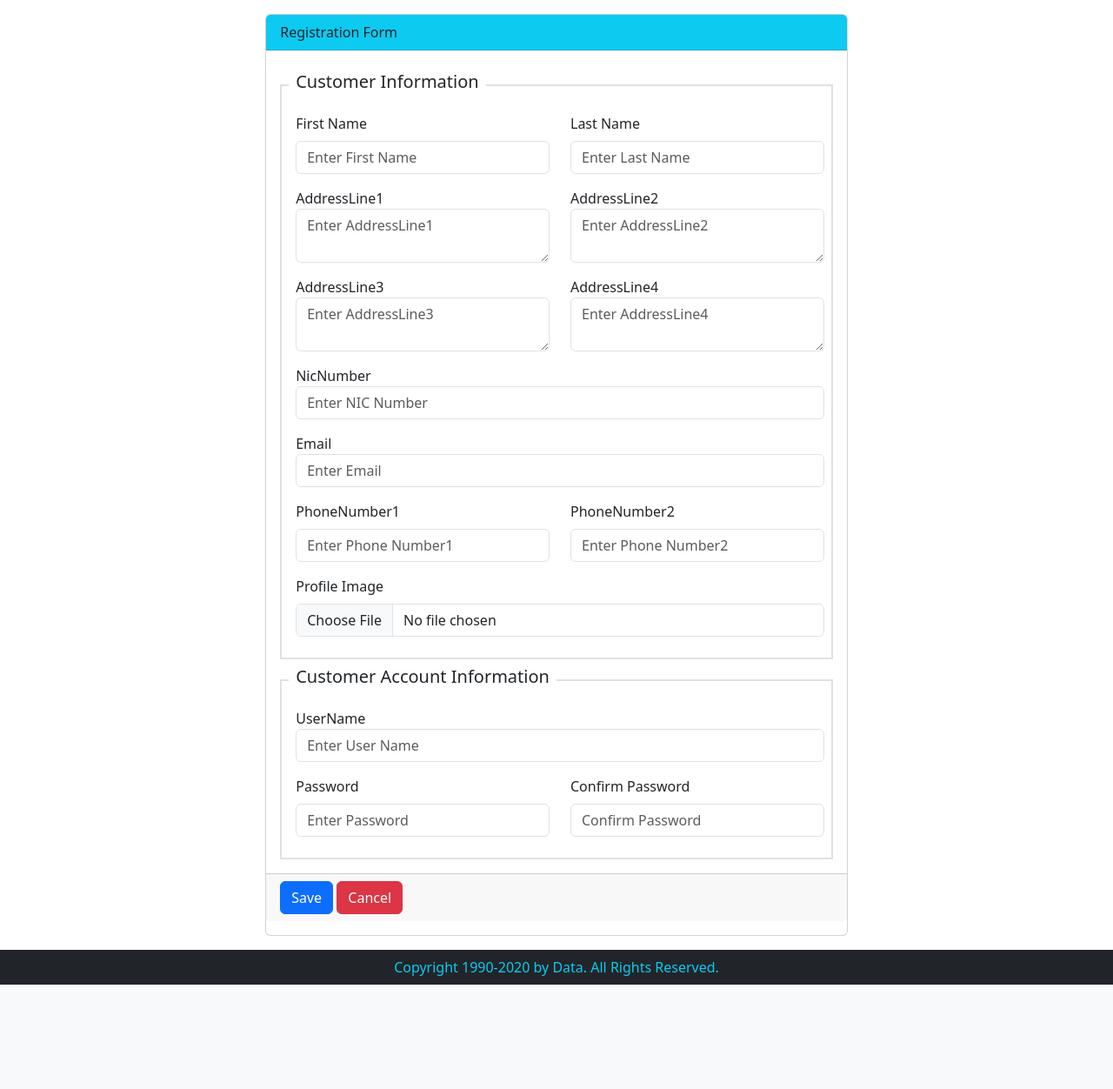
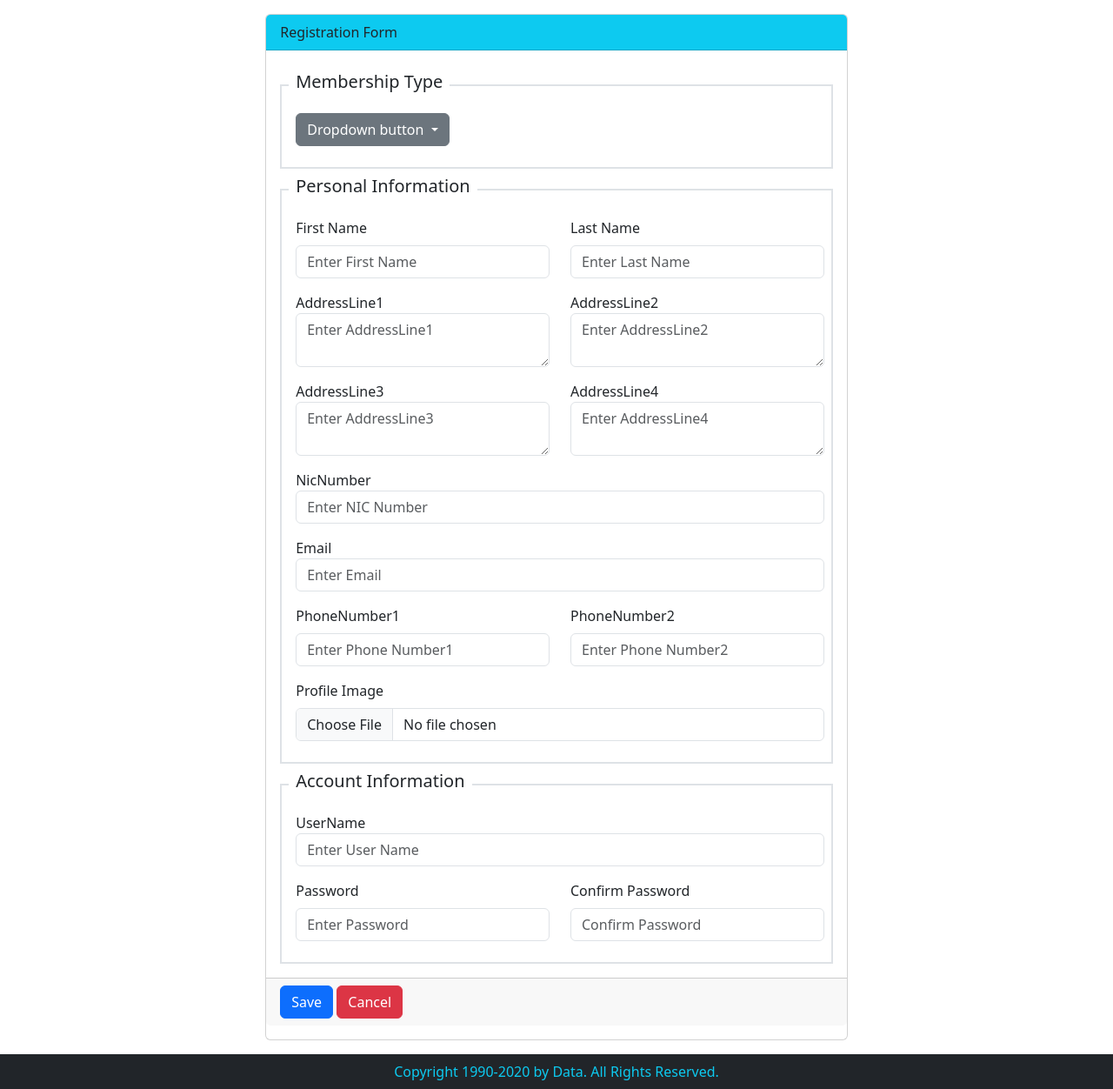
Before and after one commit to NimeshaT/GYM_Management_System-PHP, a PHP site: page /sms/register.php in a window 1280 px wide. Shown: the part 126-1378 px from the top of the page at 87% size. Before the commit the page ends 1258 px from the top, so only its background shows below. Run offline with PHP 8.4, Linux system fonts and the light colour scheme; data that the repository does not hold is empty.

Commit message:
add membership type

```diff
--- a/nbproject/private/private.xml
+++ b/nbproject/private/private.xml
@@ -6,7 +6,7 @@
             <file>file:/D:/XAMPP/htdocs/gms/register.php</file>
             <file>file:/D:/XAMPP/htdocs/gms/index.php</file>
             <file>file:/D:/XAMPP/htdocs/gms/login.php</file>
-            <file>file:/D:/XAMPP/htdocs/gms/dbconn.php</file>
+            <file>file:/D:/XAMPP/htdocs/gms/system/function.php</file>
         </group>
     </open-files>
 </project-private>
--- a/register.php
+++ b/register.php
@@ -2,6 +2,7 @@
     <head>
         <title>Register Page</title>
         <link href="css/bootstrap.min.css" rel="stylesheet">
+
     </head>
 
     <body>
@@ -323,7 +324,25 @@
                 <form action="<?php echo htmlspecialchars($_SERVER['PHP_SELF']); ?>?current=<?php echo $_GET["current"] ?>" method="post" enctype="multipart/form-data">
                     <div class="card-body">
                         <fieldset class="border border-2 p-2">
-                            <legend  class="float-none w-auto p-2 mb-0"><h5>Customer Information</h5></legend>
+                            <legend  class="float-none w-auto p-2 mb-0"><h5>Membership Type</h5></legend>
+
+                            <div class="mb-3 ms-2 mt-0">
+                                <div class="row">
+                                    <div class="dropdown">
+                                        <button class="btn btn-secondary dropdown-toggle" type="button" data-bs-toggle="dropdown" aria-expanded="false">
+                                            Dropdown button
+                                        </button>
+                                        <ul class="dropdown-menu">
+                                            <li><a class="dropdown-item" href="#">Action</a></li>
+                                            <li><a class="dropdown-item" href="#">Another action</a></li>
+                                            <li><a class="dropdown-item" href="#">Something else here</a></li>
+                                        </ul>
+                                    </div>
+                                </div>
+                            </div>
+                        </fieldset>
+                        <fieldset class="border border-2 p-2">
+                            <legend  class="float-none w-auto p-2 mb-0"><h5>Personal Information</h5></legend>
                             <div class="mb-3 ms-2 mt-0">
                                 <div class="row">
                                     <div class="col">
@@ -426,7 +445,7 @@
                             </div>
                         </fieldset>
                         <fieldset class="border border-2 p-2">
-                            <legend  class="float-none w-auto p-2 mb-0"><h5>Customer Account Information</h5></legend>
+                            <legend  class="float-none w-auto p-2 mb-0"><h5>Account Information</h5></legend>
                             <div class="mb-3 ms-2">
                                 <label class="UserName">UserName</label>
                                 <input type="text" class="form-control" id="UserName" name="UserName" placeholder="Enter User Name" value="<?php echo @$UserName; ?>">
```
Lines whose indentation alone changed are shown as unchanged.
